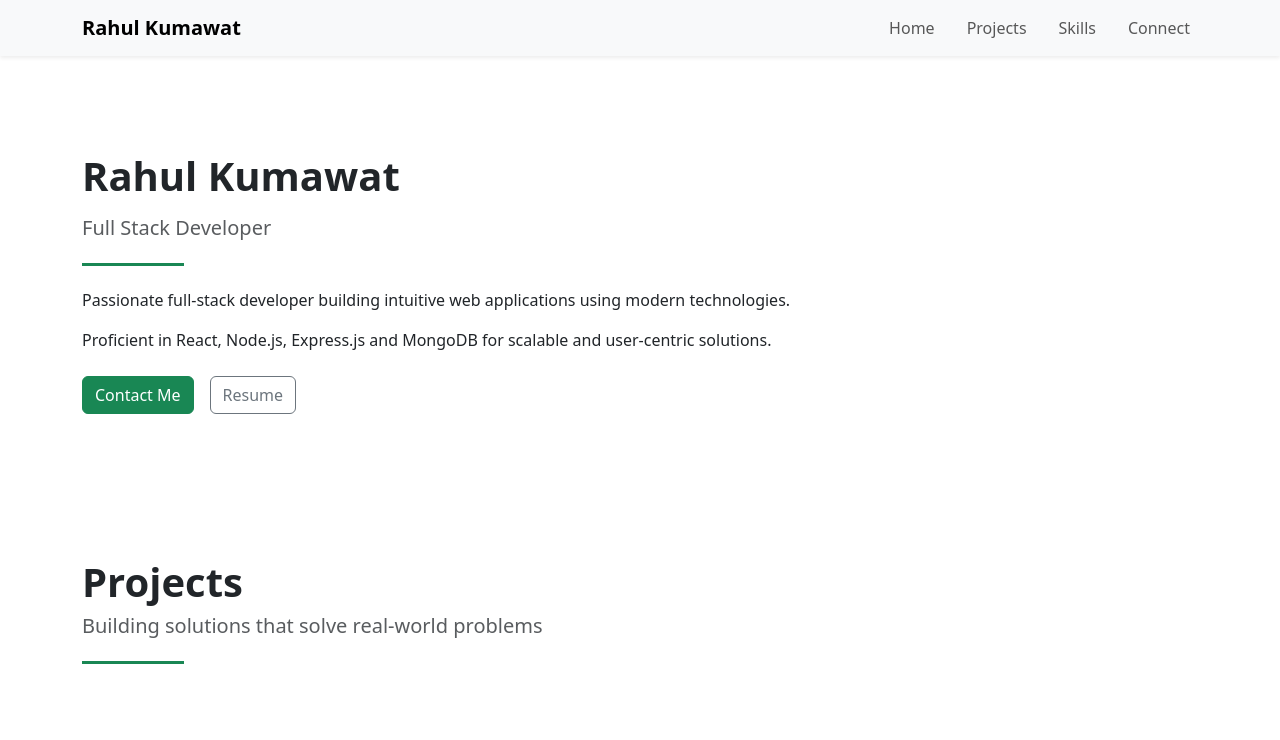
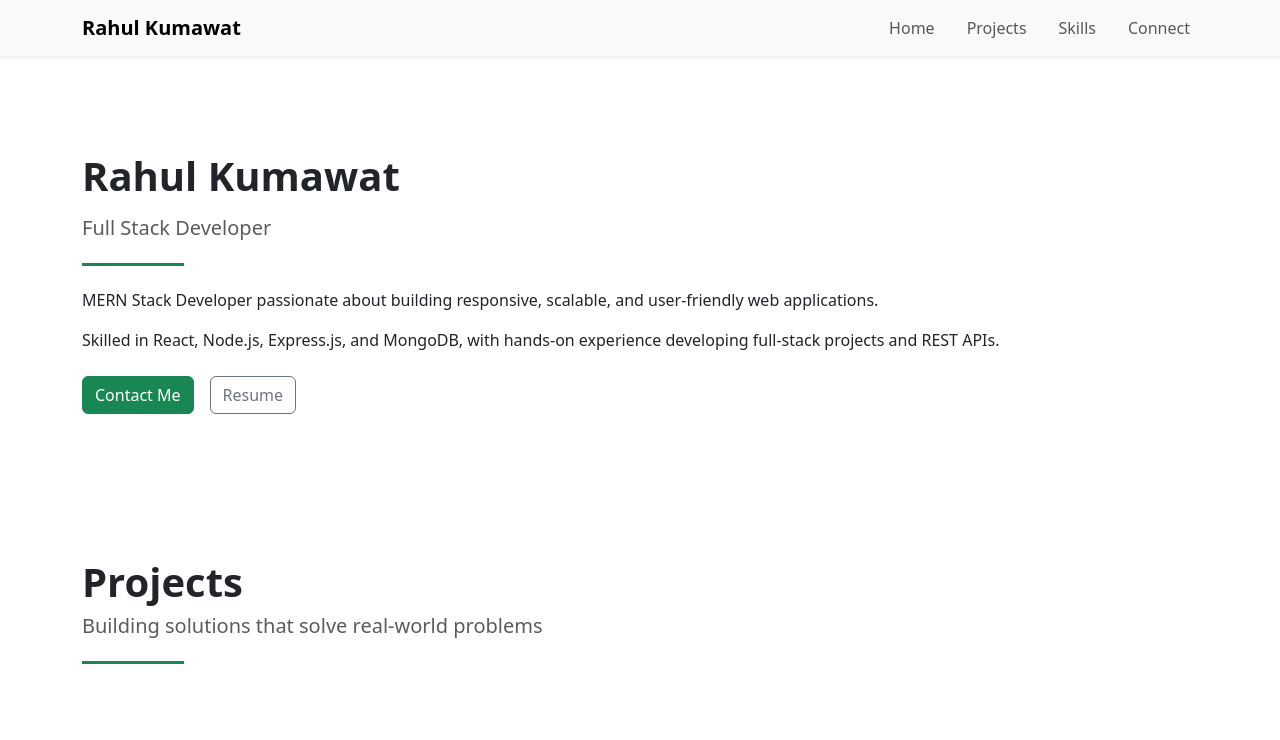
Before and after one commit to rahulCode1/Portfolio, a React (Create React App) app: page / in a window 1280 px wide. Shown: the top 740 px of the page. Built offline with nearby package versions, Linux system fonts and the light colour scheme; grey boxes are pictures that could not be loaded.

Commit message:
Update ui

```diff
--- a/src/pages/Home.jsx
+++ b/src/pages/Home.jsx
@@ -111,13 +111,13 @@ const Home = () => {
             style={{ width: "8vw", height: "10px" }}
           ></div>
 
-          <p className="mt-3 ">
-            Passionate full-stack developer building intuitive web applications
-            using modern technologies.
+          <p className="mt-3">
+            MERN Stack Developer passionate about building responsive, scalable,
+            and user-friendly web applications.
           </p>
           <p>
-            Proficient in React, Node.js, Express.js and MongoDB for scalable
-            and user-centric solutions.
+            Skilled in React, Node.js, Express.js, and MongoDB, with hands-on
+            experience developing full-stack projects and REST APIs.
           </p>
 
           <div className="d-flex gap-3 mt-4">
```
